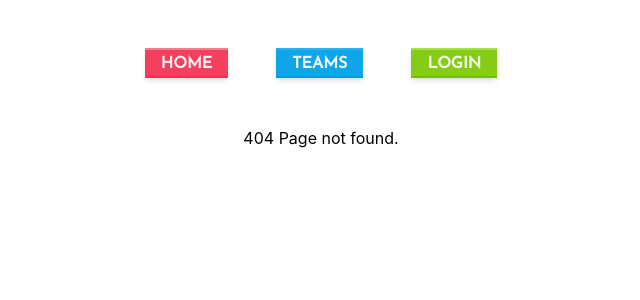
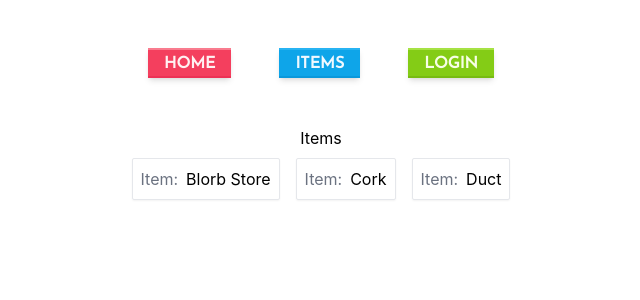
Before and after one commit to stujmar/pwa-playground, a React (Create React App) app: page /items in a window 1280 px wide. Before the commit this address had no page. Shown: the top 300 px of the page, without its empty margins (319-959 px from the left). Built offline with nearby package versions, Linux system fonts and the light colour scheme.

Commit message:
[sm] renamed all teams and invoices to items cleaned up a little css

```diff
--- a/src/App.js
+++ b/src/App.js
@@ -10,9 +10,9 @@ import HomeOne from './components/pages/HomeOne';
 import HomeTwo from './components/pages/HomeTwo';
 
 import invoiceData from './data/invoices.json'
-import Team from './components/teams/Team';
-import Teams from './components/teams/Teams';
-import NewTeamForm from './components/teams/NewTeamForm';
+import Item from './components/teams/Item';
+import Items from './components/teams/Items';
+import NewItemForm from './components/teams/NewItemForm';
 import NotFound from './components/teams/NotFound';
 
 function App() {
@@ -32,10 +32,10 @@ function App() {
             <Route path="one" element={<HomeOne />} />
             <Route path="two" element={<HomeTwo />} />
           </Route>
-          <Route path="/teams/:id" element={<Team data={invoices}/>} />
-          <Route path="/teams" element={<Teams data={invoices} />}>
+          <Route path="/items/:id" element={<Item data={invoices}/>} />
+          <Route path="/items" element={<Items data={invoices} />}>
 
-            <Route path="new" element={<NewTeamForm />} />
+            <Route path="new" element={<NewItemForm />} />
           </Route>
           <Route path="/content" element={<Content />} />
           <Route path="/login" element={<Login />} />
--- a/src/components/NavBar.js
+++ b/src/components/NavBar.js
@@ -12,12 +12,12 @@ const NavBar = () => {
         text-rose-50 font-bold hover:bg-rose-600"
       >HOME</Link>
       <Link
-        to="/teams"
+        to="/items"
         className="bg-sky-500 md:shadow-md shadow-sky-500/50 josefin px-4 pt-0.5
         border-t-2 border-t-sky-400/60
         border-b-2 border-b-sky-600/40
         text-sky-50 font-bold hover:bg-sky-600"
-      >TEAMS</Link>
+      >ITEMS</Link>
       <Link
         to="/login"
         className="bg-lime-500 md:shadow-md shadow-lime-500/50 josefin px-4 pt-0.5
--- a/src/components/teams/Team.js
+++ b/src/components/teams/Item.js
@@ -1,7 +1,7 @@
 import React, { useEffect, useState } from 'react';
 import { Link, useParams } from 'react-router-dom';
 
-const Team = ({data}) => {
+const Item = ({data}) => {
 
   const [invoice, setInvoice] = useState({});
   let params = useParams();
@@ -23,15 +23,15 @@ const Team = ({data}) => {
 
   return (
     <div>
-      <Link to="/teams">Back to Teams</Link>
     <div className="m-2 border rounded-sm flex flex-col">
       <div>Item: {params.id}</div>
       <div>{invoice.name}</div>
       <div>{invoice.description}</div>
 
       </div>
+      <Link className="block w-max mx-auto text-gray-500 hover:text-gray-600" to="/items">Back to Items</Link>
     </div>
   )
 }
 
-export default Team;
+export default Item;
--- a/src/components/teams/TeamCard.js
+++ b/src/components/teams/ItemCard.js
@@ -1,6 +1,6 @@
 import React from 'react';
 
-const TeamCard = ({data, onClick}) => {
+const ItemCard = ({data, onClick}) => {
 
   const handleClick = () => {
     onClick(data.id);
@@ -17,4 +17,4 @@ const TeamCard = ({data, onClick}) => {
   )
 }
 
-export default TeamCard;
+export default ItemCard;
--- a/src/components/teams/Teams.js
+++ b/src/components/teams/Items.js
@@ -1,31 +1,31 @@
 import React, { useEffect, useState } from 'react';
 import { useNavigate } from 'react-router-dom';
 
-import TeamCard from './TeamCard';
+import ItemCard from './ItemCard';
 
-const Teams = ({data}) => {
+const Items = ({data}) => {
   const navigate = useNavigate();
   const [invoices, setInvoices] = useState([]);
 
-  const handleTeamClick = (id) => {
+  const handleItemClick = (id) => {
     console.log(id);
-    navigate(`/teams/${id}`);
+    navigate(`/items/${id}`);
   }
 
   useEffect(() => {
     setInvoices(data.map((item) => {
-      return <TeamCard key={item.id} data={item} onClick={handleTeamClick} />
+      return <ItemCard key={item.id} data={item} onClick={handleItemClick} />
     }));
   },[data]);
 
   return (
     <div className="w-max mx-auto">
       <div className="w-full text-center">
-        Teams
+        Items
       </div>
       <p>{invoices}</p>
     </div>
   )
 }
 
-export default Teams;
+export default Items;
--- /dev/null
+++ b/src/components/teams/NewItemForm.js
@@ -0,0 +1,9 @@
+import React from 'react';
+
+const NewItemForm = () => {
+  return (
+    <div>New Item Form</div>
+  )
+}
+
+export default NewItemForm;
--- a/src/components/teams/NewTeamForm.js
+++ /dev/null
@@ -1,9 +0,0 @@
-import React from 'react';
-
-const NewTeamForm = () => {
-  return (
-    <div>New Team Form</div>
-  )
-}
-
-export default NewTeamForm;
```
